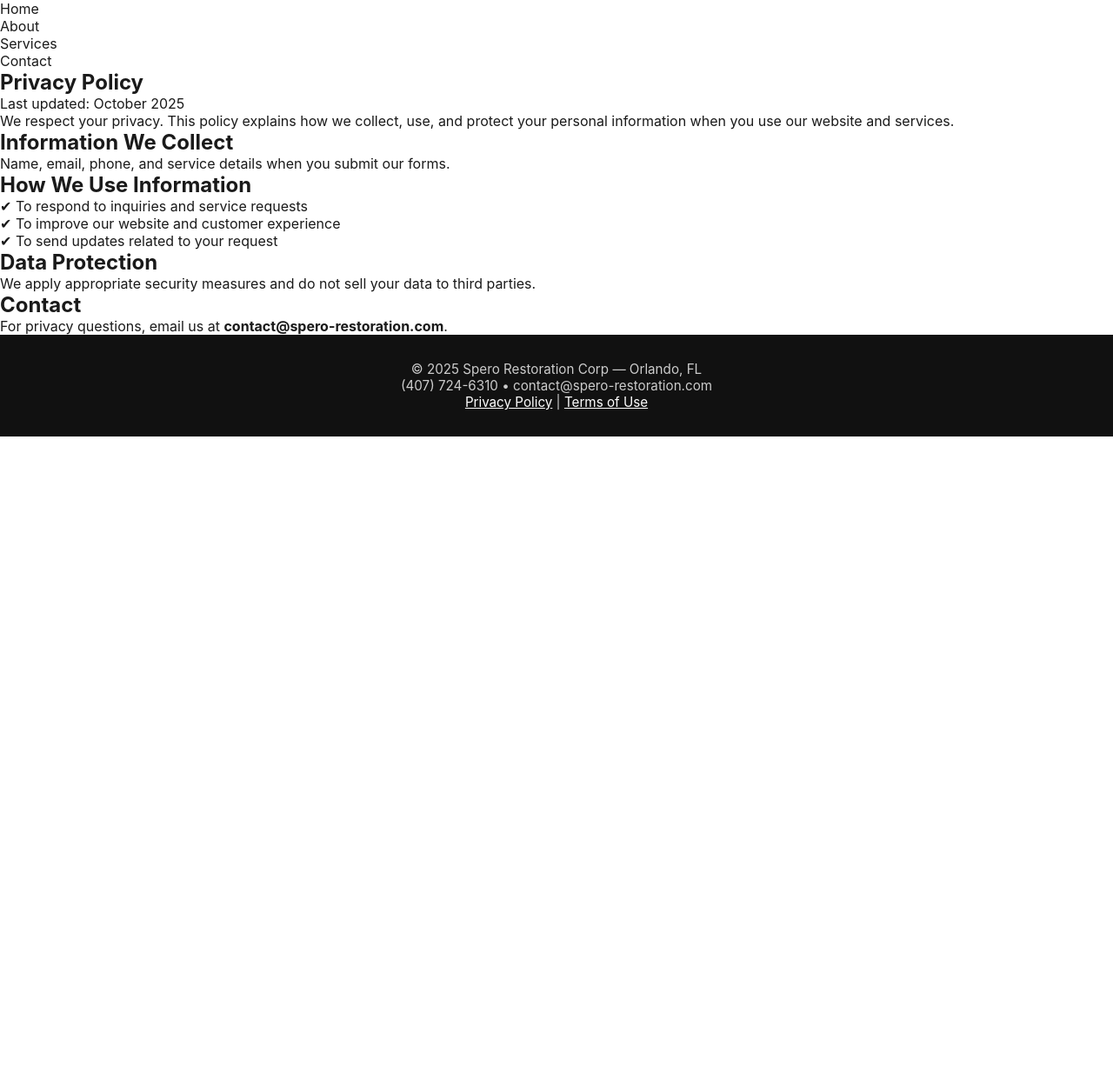
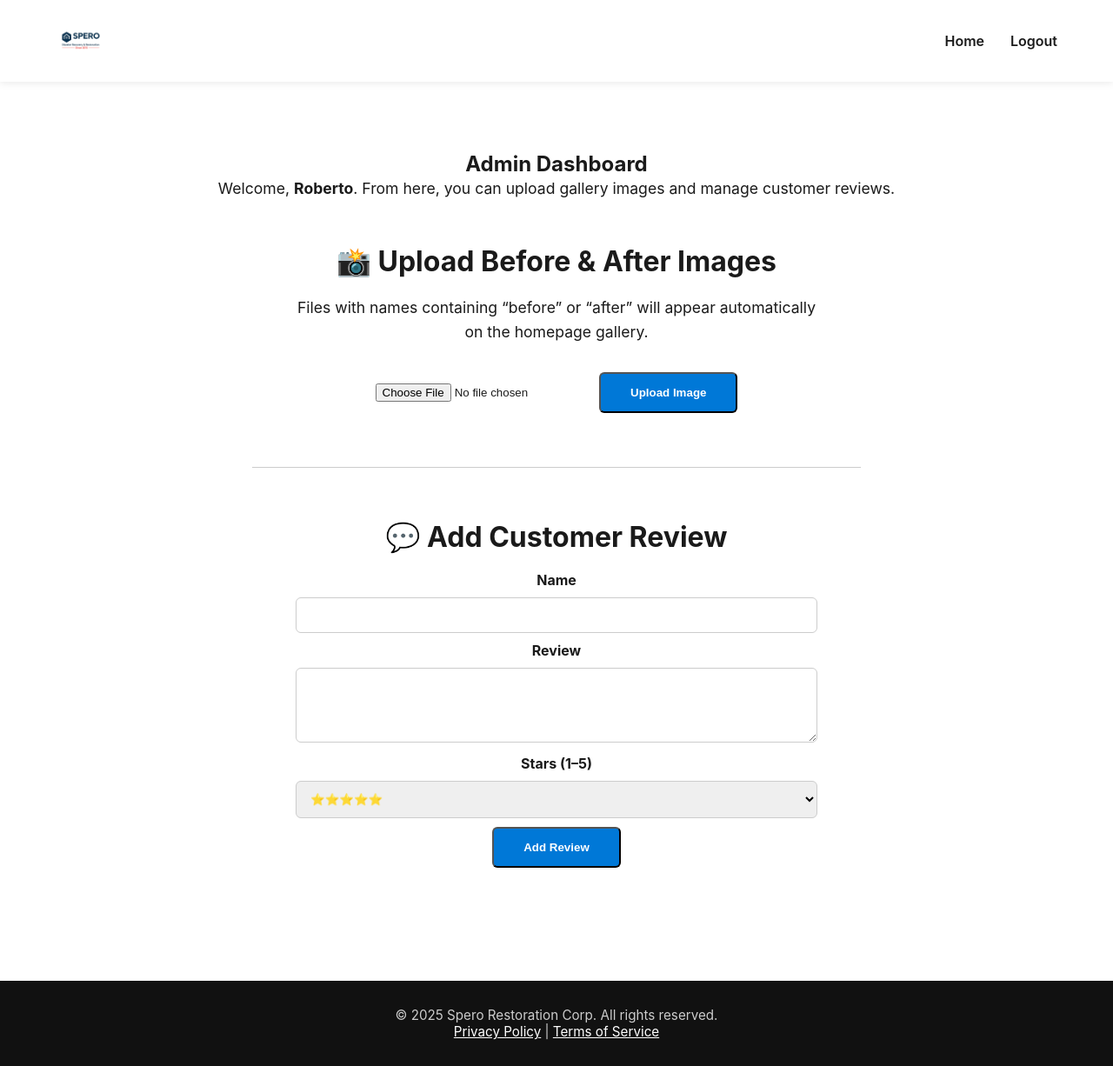
Before and after one commit to ROBERTOMAFFRA/spero-website, a Flask app: page /privacy in a window 1280 px wide. Shown: the whole page at 87% size. Before the commit the page ends 502 px from the top, so only its background shows below. Run offline with Flask 3, Linux system fonts and the light colour scheme.

Commit message:
Update privacy.html

```diff
--- a/templates/privacy.html
+++ b/templates/privacy.html
@@ -1,53 +1,85 @@
-<!doctype html>
+<!DOCTYPE html>
 <html lang="en">
 <head>
-  <meta charset="utf-8"/><meta name="viewport" content="width=device-width, initial-scale=1"/>
-  <title>Privacy Policy | Spero Restoration Corp</title>
-  <meta name="description" content="Privacy policy — how we collect, use, and protect your information."/>
-  <link rel="stylesheet" href="{{ url_for('static', filename='style-v2.css') }}"/>
-  <link rel="icon" href="{{ url_for('static', filename='images/favicon.ico') }}"/>
+    <meta charset="UTF-8">
+    <meta name="viewport" content="width=device-width, initial-scale=1.0">
+    <title>Admin Panel | Spero Restoration Corp</title>
+    <meta name="description" content="Admin dashboard for managing gallery images and customer reviews on Spero Restoration Corp.">
+    <link rel="icon" href="{{ url_for('static', filename='images/favicon.ico') }}">
+    <link rel="stylesheet" href="{{ url_for('static', filename='style-v2.css') }}">
 </head>
+
 <body>
-  <header class="header">
-    <nav class="nav">
-      <ul class="nav-links">
+    <!-- Header -->
+    <header class="navbar">
+        <div class="logo">
+            <a href="{{ url_for('index') }}">
+                <img src="{{ url_for('static', filename='images/logo.png') }}" alt="Spero Restoration Logo">
+            </a>
+        </div>
+        <nav>
+            <ul>
                 <li><a href="{{ url_for('index') }}">Home</a></li>
-        <li><a href="{{ url_for('about') }}">About</a></li>
-        <li><a href="{{ url_for('services') }}">Services</a></li>
-        <li><a href="{{ url_for('contact') }}">Contact</a></li>
+                <li><a href="{{ url_for('logout') }}">Logout</a></li>
             </ul>
         </nav>
     </header>
 
-  <section class="content-section">
-    <div class="content-container">
-      <h1>Privacy Policy</h1>
-      <p>Last updated: October 2025</p>
-      <p>We respect your privacy. This policy explains how we collect, use, and protect your personal information when you use our website and services.</p>
+    <!-- Admin Dashboard -->
+    <section class="about-section" style="background:#fff;">
+        <h1>Admin Dashboard</h1>
+        <p>Welcome, <b>Roberto</b>. From here, you can upload gallery images and manage customer reviews.</p>
 
-      <h2>Information We Collect</h2>
-      <p>Name, email, phone, and service details when you submit our forms.</p>
+        {% with messages = get_flashed_messages(with_categories=true) %}
+          {% if messages %}
+            {% for category, message in messages %}
+              <div style="margin:20px auto; padding:15px 25px; background:#d4edda; color:#155724; border-radius:8px; max-width:600px;">
+                {{ message }}
+              </div>
+            {% endfor %}
+          {% endif %}
+        {% endwith %}
 
-      <h2>How We Use Information</h2>
-      <ul style="list-style:none;padding:0">
-        <li>✔ To respond to inquiries and service requests</li>
-        <li>✔ To improve our website and customer experience</li>
-        <li>✔ To send updates related to your request</li>
-      </ul>
+        <!-- Upload Section -->
+        <div style="max-width:600px; margin:50px auto;">
+            <h2>📸 Upload Before & After Images</h2>
+            <p>Files with names containing “before” or “after” will appear automatically on the homepage gallery.</p>
+            <form method="POST" enctype="multipart/form-data">
+                <input type="file" name="file" required style="margin:15px 0;">
+                <button type="submit" class="cta-btn">Upload Image</button>
+            </form>
+        </div>
 
-      <h2>Data Protection</h2>
-      <p>We apply appropriate security measures and do not sell your data to third parties.</p>
+        <hr style="margin:60px auto; max-width:700px; border:0; border-top:1px solid #ccc;">
 
-      <h2>Contact</h2>
-      <p>For privacy questions, email us at <strong>contact@spero-restoration.com</strong>.</p>
+        <!-- Reviews Section -->
+        <div style="max-width:600px; margin:50px auto;">
+            <h2>💬 Add Customer Review</h2>
+            <form method="POST">
+                <label for="name"><b>Name</b></label>
+                <input type="text" name="name" id="name" required style="padding:12px; width:100%; margin:10px 0; border:1px solid #ccc; border-radius:6px;">
+
+                <label for="review"><b>Review</b></label>
+                <textarea name="review" id="review" rows="4" required style="padding:12px; width:100%; margin:10px 0; border:1px solid #ccc; border-radius:6px;"></textarea>
+
+                <label for="stars"><b>Stars (1–5)</b></label>
+                <select name="stars" id="stars" required style="padding:12px; width:100%; margin:10px 0; border:1px solid #ccc; border-radius:6px;">
+                    <option value="5">⭐⭐⭐⭐⭐</option>
+                    <option value="4">⭐⭐⭐⭐</option>
+                    <option value="3">⭐⭐⭐</option>
+                    <option value="2">⭐⭐</option>
+                    <option value="1">⭐</option>
+                </select>
+
+                <button type="submit" name="review" class="cta-btn">Add Review</button>
+            </form>
         </div>
     </section>
 
-  <footer class="footer">
-    <p>
-      © 2025 Spero Restoration Corp — Orlando, FL<br/>(407) 724-6310 • contact@spero-restoration.com<br/>
-      <a href="{{ url_for('privacy') }}">Privacy Policy</a> | <a href="{{ url_for('terms') }}">Terms of Use</a>
-    </p>
+    <!-- Footer -->
+    <footer>
+        <p>&copy; 2025 Spero Restoration Corp. All rights reserved.</p>
+        <p><a href="{{ url_for('privacy') }}">Privacy Policy</a> | <a href="{{ url_for('terms') }}">Terms of Service</a></p>
     </footer>
 </body>
 </html>
```
Lines whose indentation alone changed are shown as unchanged.
